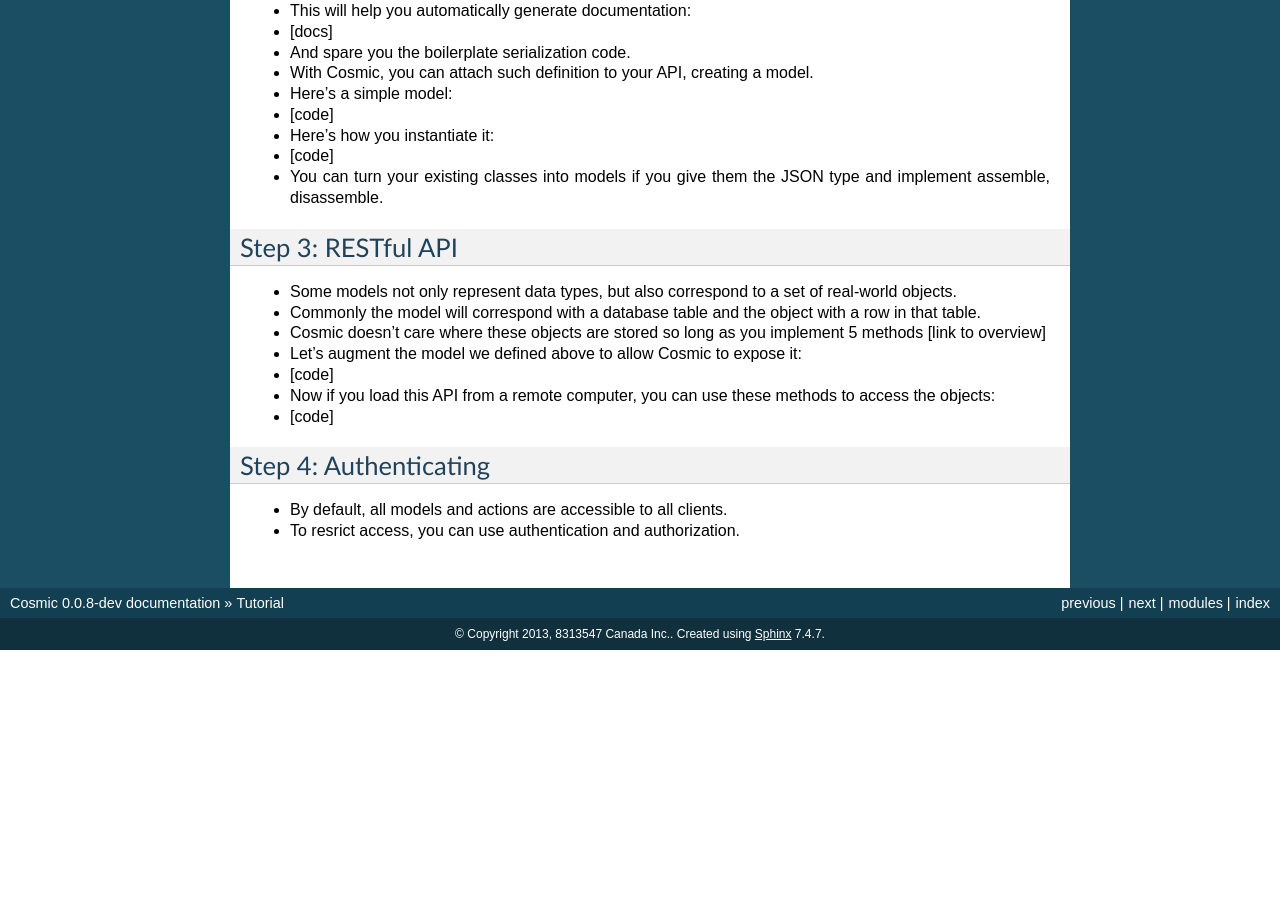
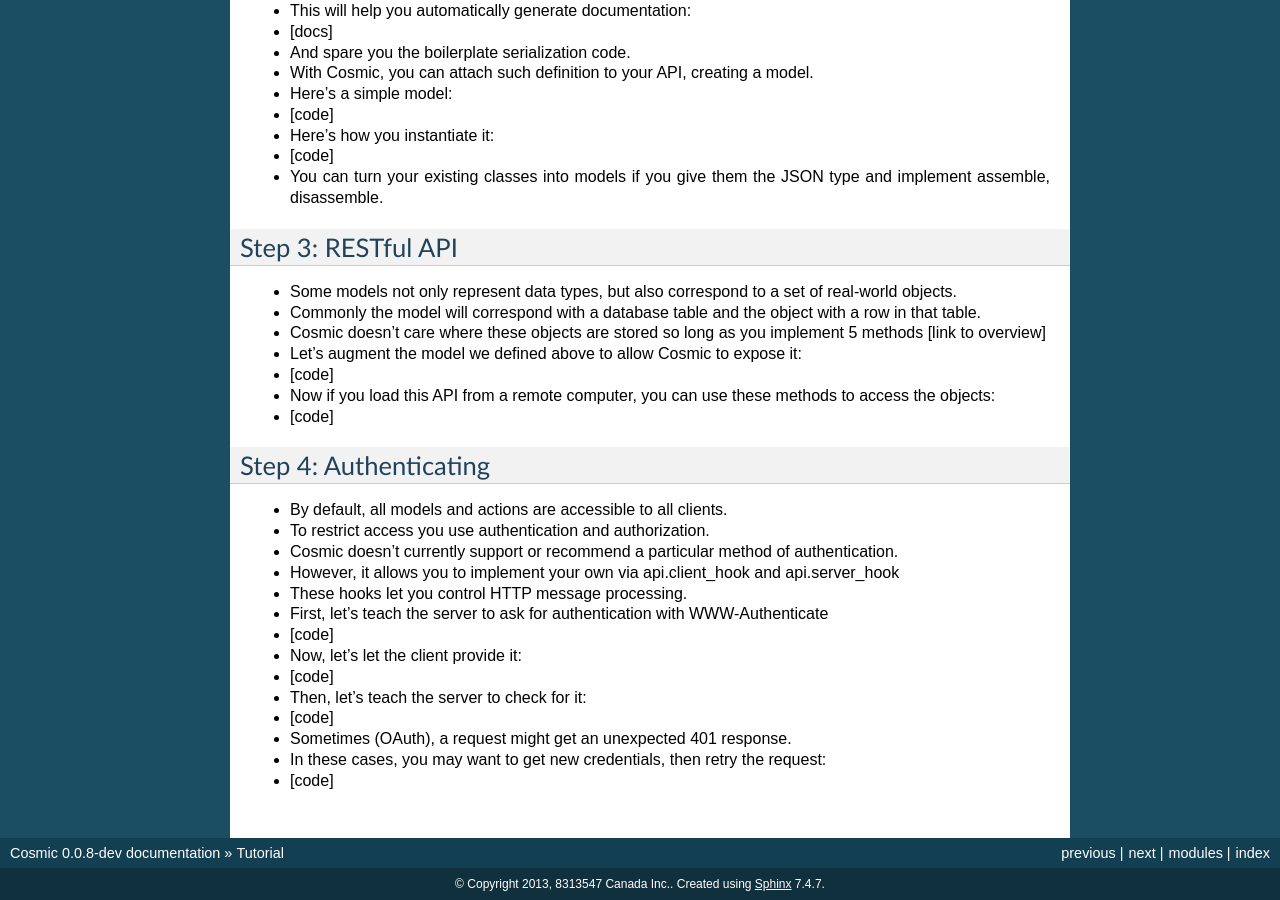
Before and after one commit to cosmic-api/cosmic.py, a Sphinx documentation site: the page built from docs/source/tutorial.rst, in a window 1280 px wide and 900 px high, scrolled down 918 px. Built offline with Sphinx 7.4.7, drawn with Linux system fonts in a browser that asks for light colours; before the commit the page ends 1568 px from its top, so only the background shows below that.

Commit message:
Update docs

```diff
--- a/docs/source/tutorial.rst
+++ b/docs/source/tutorial.rst
@@ -67,4 +67,16 @@ Step 4: Authenticating
 ----------------------
 
 * By default, all models and actions are accessible to all clients.
-* To resrict access, you can use authentication and authorization.
+* To restrict access you use authentication and authorization.
+* Cosmic doesn't currently support or recommend a particular method of authentication.
+* However, it allows you to implement your own via api.client_hook and api.server_hook
+* These hooks let you control HTTP message processing.
+* First, let's teach the server to ask for authentication with WWW-Authenticate
+* [code]
+* Now, let's let the client provide it:
+* [code]
+* Then, let's teach the server to check for it:
+* [code]
+* Sometimes (OAuth), a request might get an unexpected 401 response.
+* In these cases, you may want to get new credentials, then retry the request:
+* [code]
```
Also changed, not shown: docs/source/overview.rst (+6 -5 lines).
